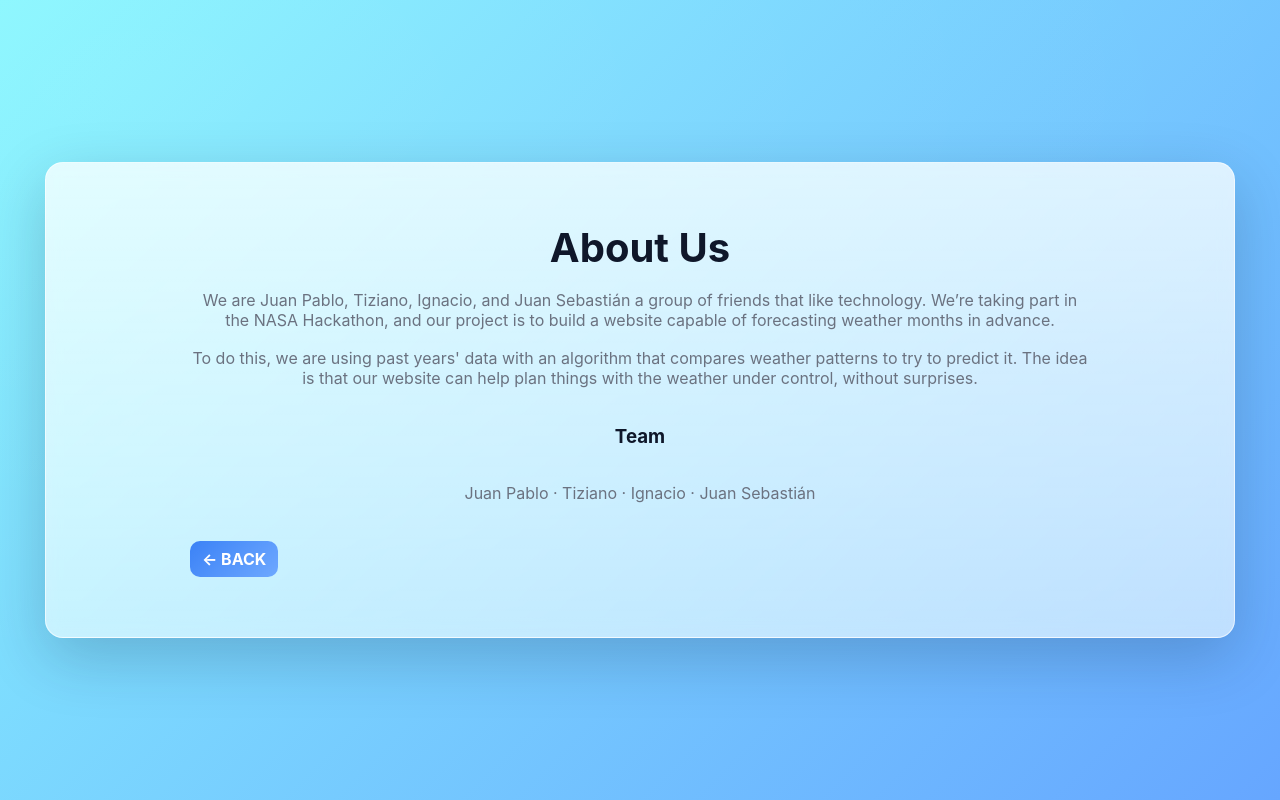
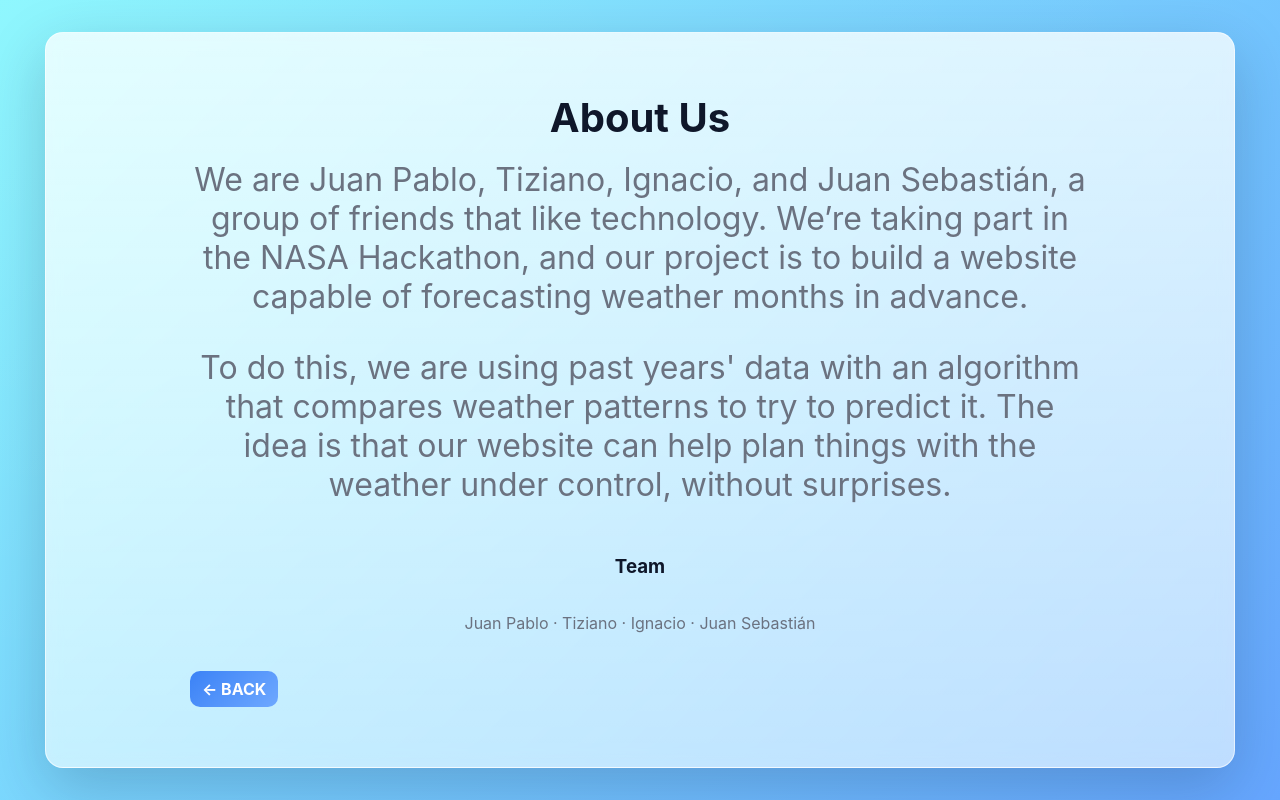
Before and after one commit to JPPro741/SemiWeatherBacl, a Flask app: page /about.html in a window 1280 px wide. Run offline with Flask 3, Linux system fonts and the light colour scheme.

Commit message:
Update about.html

```diff
--- a/templates/about.html
+++ b/templates/about.html
@@ -12,9 +12,14 @@
       <h6>About Us</h6>
       <p class="about-description" aria-hidden="true"></p>
 
-      <p class="result-empty" style="margin-top:18px;color:var(--muted);">We are Juan Pablo, Tiziano, Ignacio, and Juan Sebastián a group of friends that like technology. We’re taking part in the NASA Hackathon, and our project is to build a website capable of forecasting weather months in advance.</p>
+     <p class="result-empty" style="margin-top:18px;color:var(--muted); font-size:2rem;">
+  We are Juan Pablo, Tiziano, Ignacio, and Juan Sebastián, a group of friends that like technology. We’re taking part in the NASA Hackathon, and our project is to build a website capable of forecasting weather months in advance.
+      </p>
 
-      <p class="result-empty" style="margin-top:18px;color:var(--muted);">To do this, we are using past years' data with an algorithm that compares weather patterns to try to predict it. The idea is that our website can help plan things with the weather under control, without surprises.</p>
+      <p class="result-empty" style="margin-top:18px;color:var(--muted); font-size:2rem;">
+  To do this, we are using past years' data with an algorithm that compares weather patterns to try to predict it. The idea is that our website can help plan things with the weather under control, without surprises.
+      </p>
+
 
       <section id="team" class="team" style="margin-top:18px;">
         <h3>Team</h3>
```
